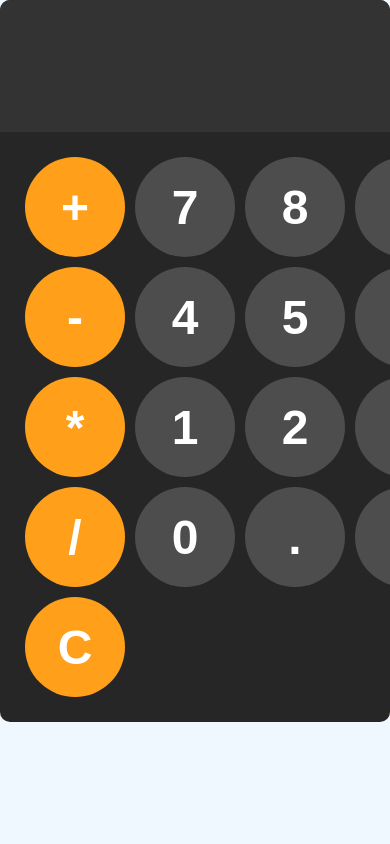
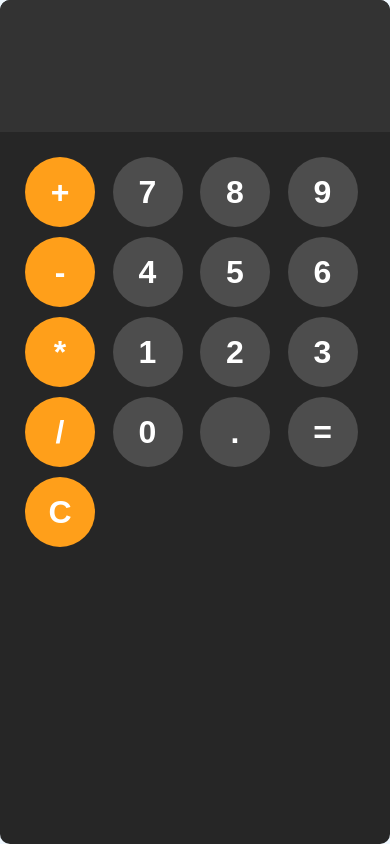
Before and after one commit to Sarmad-Nasir/Calculator, a plain HTML site: page index.html in a window 390 px wide. Drawn offline with Linux system fonts and the light colour scheme.

Commit message:
added responsiveness

```diff
--- a/calculator.css
+++ b/calculator.css
@@ -59,3 +59,15 @@ button:active {
 .operator-btn:active {
   background-color: hsl(35, 100%, 75%);
 }
+
+@media (max-width: 600px) {
+  #calculator {
+    height: 100vh;
+  }
+
+  button {
+    font-size: 2rem;
+    width: 70px;
+    height: 70px;
+  }
+}
```
